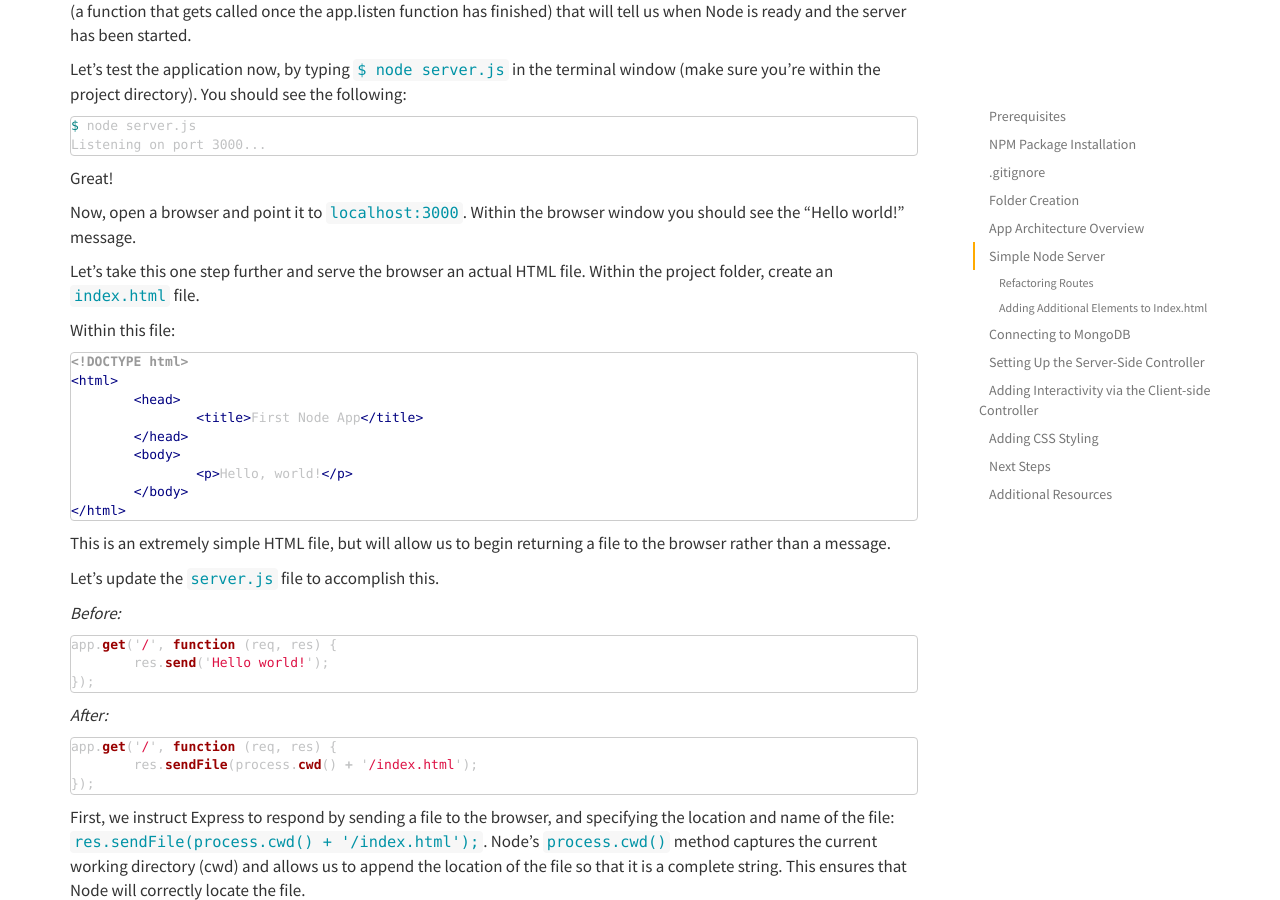
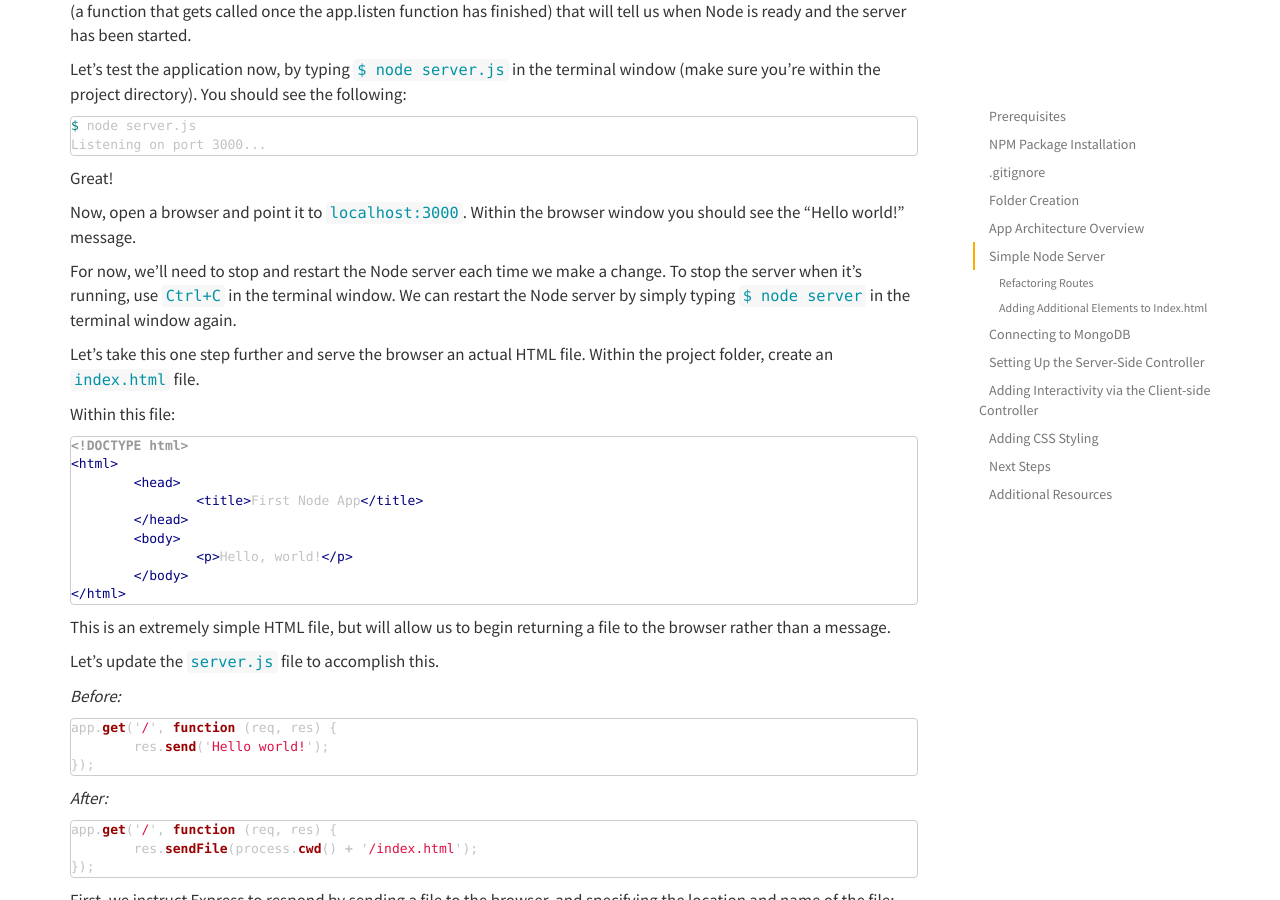
Before and after one commit to johnstonbl01/clementinejs, a Jekyll site: the page built from tutorials/tutorial-beginner.md, in a window 1280 px wide and 900 px high, scrolled down 6110 px. Built offline with Jekyll 4.4.1, drawn with Linux system fonts in a browser that asks for light colours; Markdown is read by kramdown in place of the engine named in the settings.

Commit message:
Fixes #18 - Add instructions for stopping / restarting Node server.

```diff
--- a/tutorials/tutorial-beginner.md
+++ b/tutorials/tutorial-beginner.md
@@ -257,6 +257,8 @@ Listening on port 3000...
 Great!
 
 Now, open a browser and point it to `localhost:3000`. Within the browser window you should see the "Hello world!" message.
+
+For now, we'll need to stop and restart the Node server each time we make a change. To stop the server when it's running, use `Ctrl+C` in the terminal window. We can restart the Node server by simply typing `$ node server` in the terminal window again.
 
 Let's take this one step further and serve the browser an actual HTML file. Within the project folder, create an `index.html` file.
 
```
